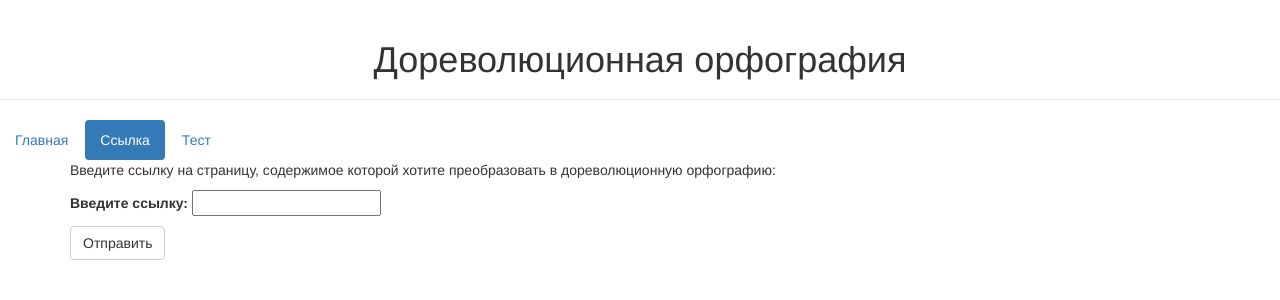
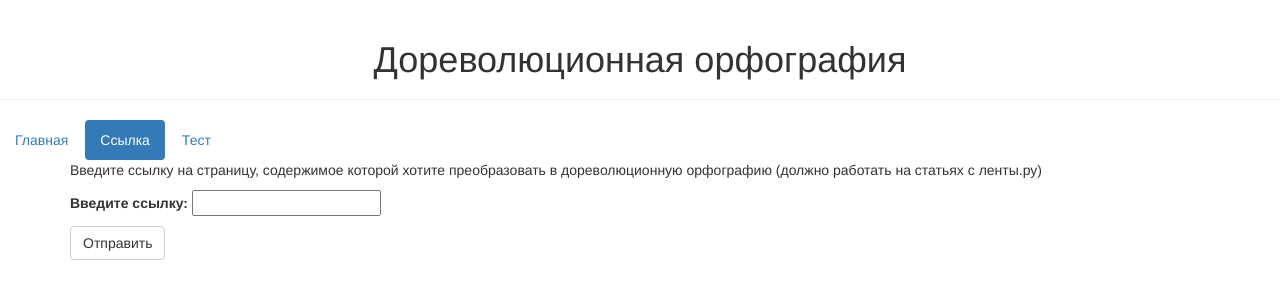
Before and after one commit to dshaporenko/hwpython, a Flask app: page /ortho in a window 1280 px wide. Shown: the top 300 px of the page. Run offline with Flask 2, Linux system fonts and the light colour scheme; some libraries are stand-ins or nearby versions.

Commit message:
Update ortho.html

```diff
--- a/dorev_ortho/templates/ortho.html
+++ b/dorev_ortho/templates/ortho.html
@@ -16,7 +16,7 @@
   <li role="presentation"><a href="http://127.0.0.1:5000/yat_test">Тест</a></li>
 </ul>
 <div class = "container">
-	<p>Введите ссылку на страницу, содержимое которой хотите преобразовать в дореволюционную орфографию:</p>
+	<p>Введите ссылку на страницу, содержимое которой хотите преобразовать в дореволюционную орфографию (должно работать на статьях с ленты.ру)</p>
 <form action="http://127.0.0.1:5000/ortho_answer" method="GET">
 	<p><b>Введите ссылку:</b> <input type="text" name="link" value=""></p>
 	<p><button type="submit" class="btn btn-default">Отправить</button></p>
```
